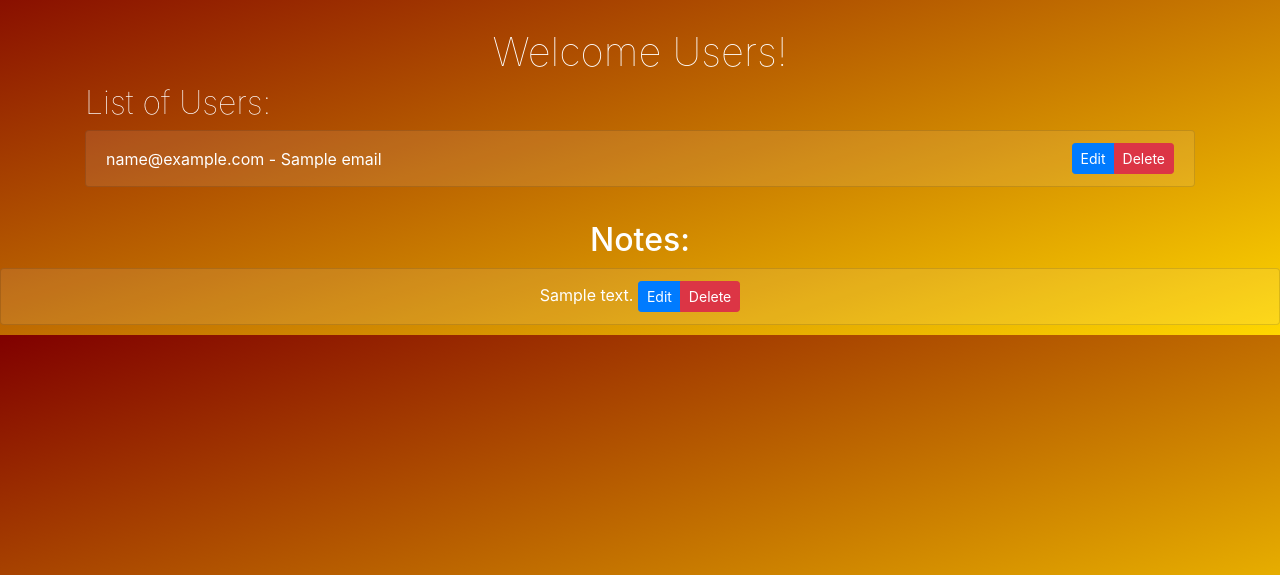
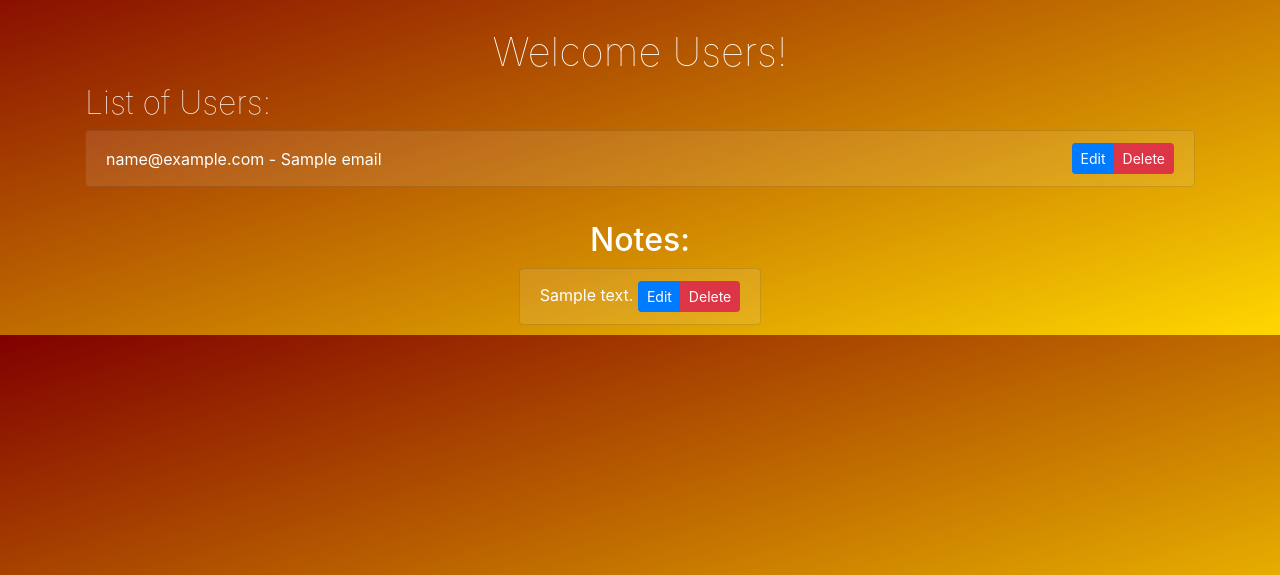
Before and after one commit to EarlClaro/im2, a Flask app: page /index in a window 1280 px wide. Shown: the part 56-631 px from the top of the page. Run offline with Flask 3, Linux system fonts and the light colour scheme; a user stored in the database is signed in; tables that the repository leaves empty hold one stand-in row (values such as "Sample post"); some libraries are stand-ins or nearby versions.

Commit message:
notes center

```diff
--- a/templates/index.html
+++ b/templates/index.html
@@ -20,7 +20,11 @@
         #notes {
             margin-top: 20px;
         }
+        .borders{
+            display: flex;
+            justify-content: center;
 
+        }
         .list-group-item {
             margin-bottom: 10px;
             background-color: rgba(255, 255, 255, 0.1);
@@ -103,6 +107,7 @@
         <h2>Notes:</h2>
         <ul class="list-group">
             {% for note in notes_data %}
+            <div class="borders">
                 <li class="list-group-item">
                     {{ note[1] }}
                     <div class="btn-group" role="group" aria-label="Actions">
@@ -110,6 +115,7 @@
                         <a href="{{ url_for('delete_note', note_id=note[0]) }}" class="btn btn-danger btn-sm">Delete</a>
                     </div>
                 </li>
+            </div>
             {% endfor %}
         </ul>
     </div>
```
